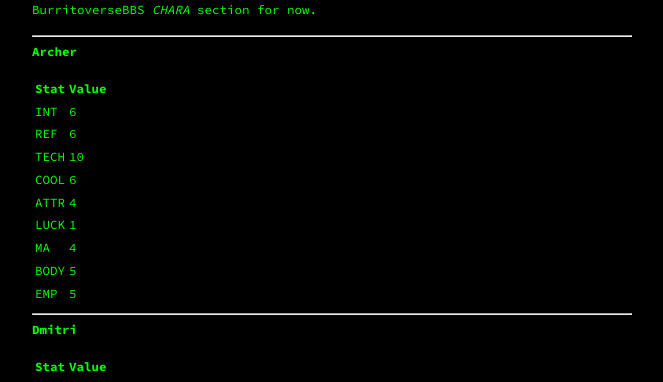
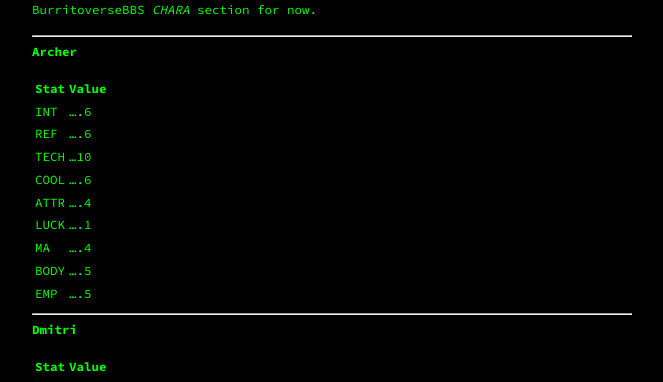
Before and after one commit to Terwilliger69105/69105.github.io, a Jekyll site: the page built from _pages/burritoverse/characters.md, in a window 1280 px wide and 900 px high. Shown: the part 150-532 px from the top of the window, without its empty margins (308-971 px from the left). Built offline with Jekyll 4.4.1, drawn with Linux system fonts in a browser that asks for light colours; our own code applies the rules of GitHub Pages for plain Markdown files.

```diff
--- a/_pages/burritoverse/characters.md
+++ b/_pages/burritoverse/characters.md
@@ -11,15 +11,15 @@ Want to view the basic stats and skills for all of the currently-running Seltzer
 
 Stat | Value
 -----|-------
-INT  | 6
-REF  | 6
-TECH | 10
-COOL | 6
-ATTR | 4
-LUCK | 1
-MA   | 4
-BODY | 5
-EMP  | 5
+INT  | ....6
+REF  | ....6
+TECH | ...10
+COOL | ....6
+ATTR | ....4
+LUCK | ....1
+MA   | ....4
+BODY | ....5
+EMP  | ....5
 
 ---
 
@@ -143,8 +143,8 @@ INT  | 5
 REF  | 9
 TECH | 5
 COOL | 7
-ATTR | 3
-LUCK | 5
+ATTR | 5
+LUCK | 3
 MA   | 5
 BODY | 8
 EMP  | 1 (Base 3)
```
